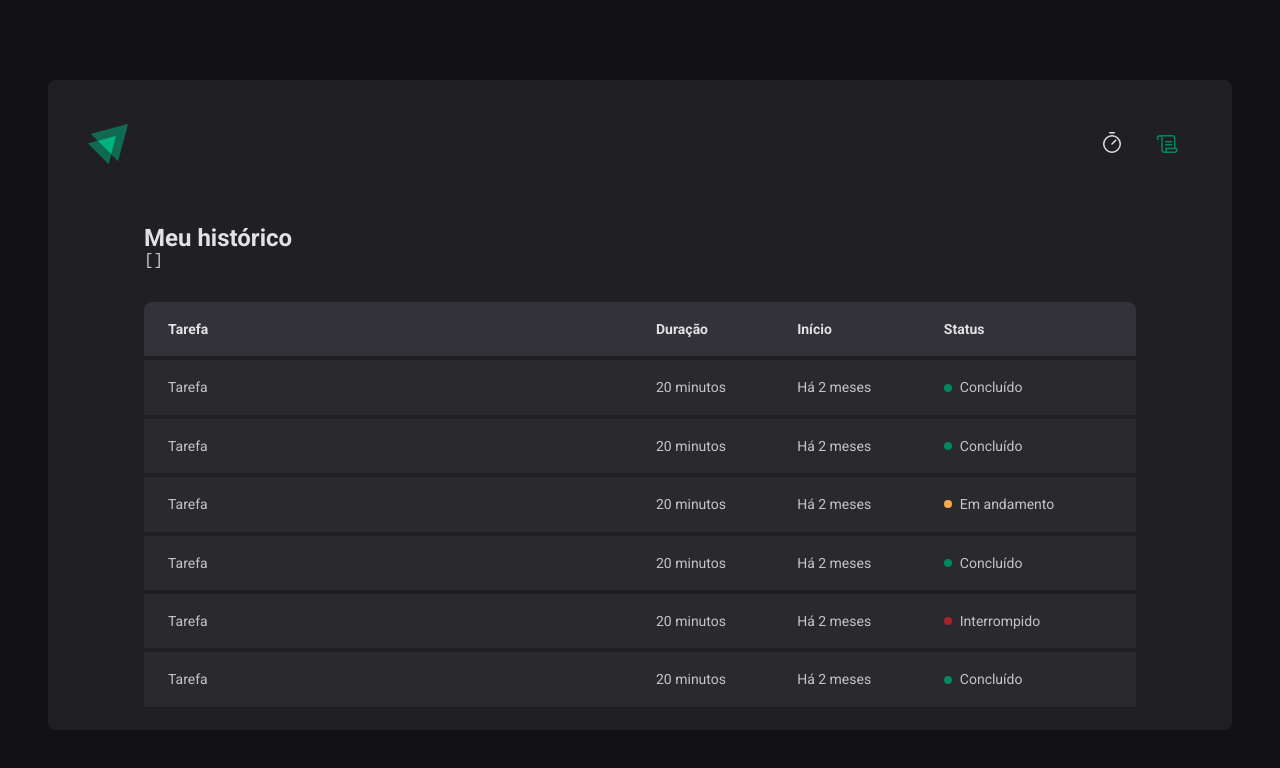
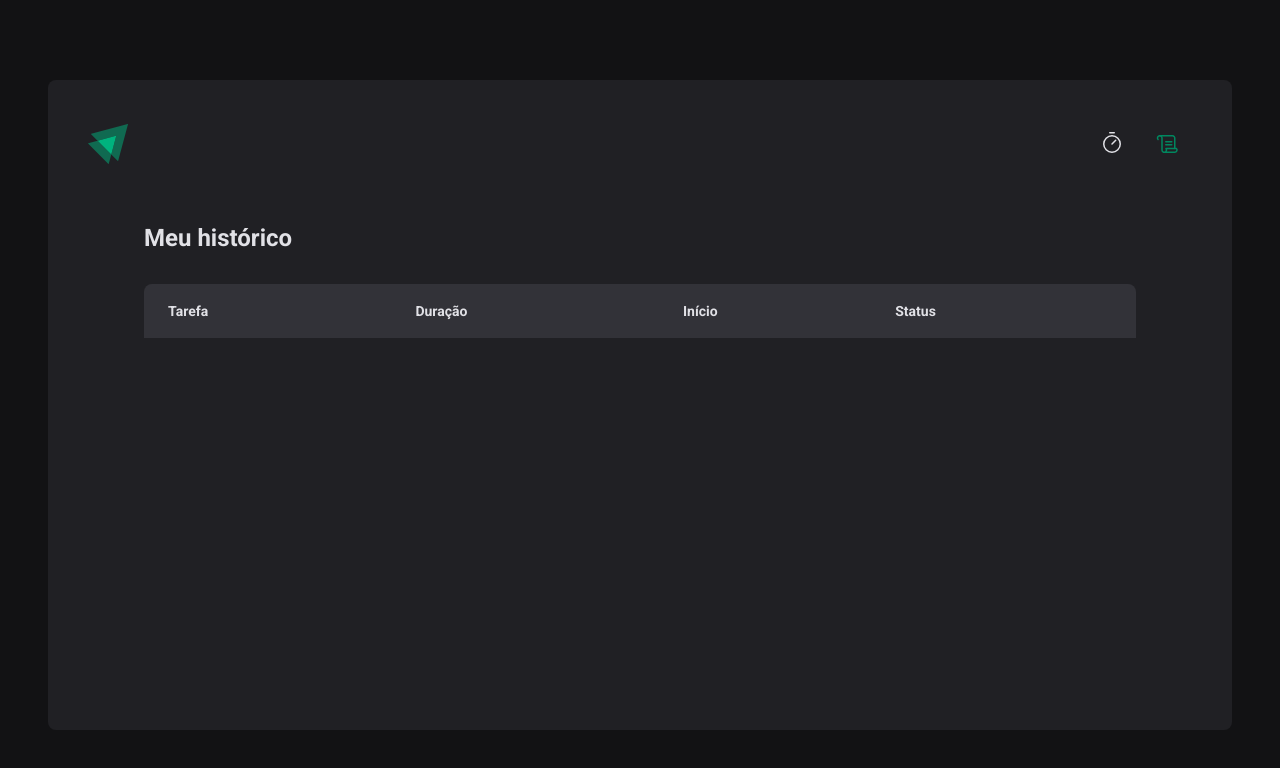
Before and after one commit to brenoq/reactTimer, a React (Vite) app: page /history in a window 1280 px wide. Shown: the top 768 px of the page. Built offline with nearby package versions, Linux system fonts and the light colour scheme.

Commit message:
Completed development of History page

```diff
--- a/src/pages/History/index.tsx
+++ b/src/pages/History/index.tsx
@@ -1,4 +1,6 @@
 import { useContext } from 'react'
+import { formatDistanceToNow } from 'date-fns'
+import ptBR from 'date-fns/locale/pt-BR'
 import { HistoryContainer, HistoryList, Status } from './styles'
 import { CyclesContext } from '../../contexts/CyclesContext'
 
@@ -8,8 +10,6 @@ export function History() {
   return (
     <HistoryContainer>
       <h1>Meu histórico</h1>
-
-      <pre>{JSON.stringify(cycles, null, 2)}</pre>
 
       <HistoryList>
         <table>
@@ -22,54 +22,33 @@ export function History() {
             </tr>
           </thead>
           <tbody>
-            <tr>
-              <td>Tarefa</td>
-              <td>20 minutos</td>
-              <td>Há 2 meses</td>
-              <td>
-                <Status statusColor="green">Concluído</Status>
-              </td>
-            </tr>
-            <tr>
-              <td>Tarefa</td>
-              <td>20 minutos</td>
-              <td>Há 2 meses</td>
-              <td>
-                <Status statusColor="green">Concluído</Status>
-              </td>
-            </tr>
-            <tr>
-              <td>Tarefa</td>
-              <td>20 minutos</td>
-              <td>Há 2 meses</td>
-              <td>
-                <Status statusColor="yellow">Em andamento</Status>
-              </td>
-            </tr>
-            <tr>
-              <td>Tarefa</td>
-              <td>20 minutos</td>
-              <td>Há 2 meses</td>
-              <td>
-                <Status statusColor="green">Concluído</Status>
-              </td>
-            </tr>
-            <tr>
-              <td>Tarefa</td>
-              <td>20 minutos</td>
-              <td>Há 2 meses</td>
-              <td>
-                <Status statusColor="red">Interrompido</Status>
-              </td>
-            </tr>
-            <tr>
-              <td>Tarefa</td>
-              <td>20 minutos</td>
-              <td>Há 2 meses</td>
-              <td>
-                <Status statusColor="green">Concluído</Status>
-              </td>
-            </tr>
+            {cycles.map((cycle) => {
+              return (
+                <tr key={cycle.id}>
+                  <td>{cycle.task}</td>
+                  <td>{cycle.minutesAmount} minutos</td>
+                  <td>
+                    {formatDistanceToNow(cycle.startDate, {
+                      addSuffix: true,
+                      locale: ptBR,
+                    })}
+                  </td>
+                  <td>
+                    {cycle.finishedDate && (
+                      <Status statusColor="green">Concluído</Status>
+                    )}
+
+                    {cycle.interruptedDate && (
+                      <Status statusColor="red">Interrompido</Status>
+                    )}
+
+                    {!cycle.finishedDate && !cycle.interruptedDate && (
+                      <Status statusColor="yellow">Em andamento</Status>
+                    )}
+                  </td>
+                </tr>
+              )
+            })}
           </tbody>
         </table>
       </HistoryList>
--- a/src/pages/Home/components/Countdown/index.tsx
+++ b/src/pages/Home/components/Countdown/index.tsx
@@ -58,6 +58,8 @@ export function Countdown() {
   useEffect(() => {
     if (activeCycle) {
       document.title = `Timer - ${minutes}:${seconds}`
+    } else {
+      document.title = 'React Timer'
     }
   }, [minutes, seconds, activeCycle])
 
```
